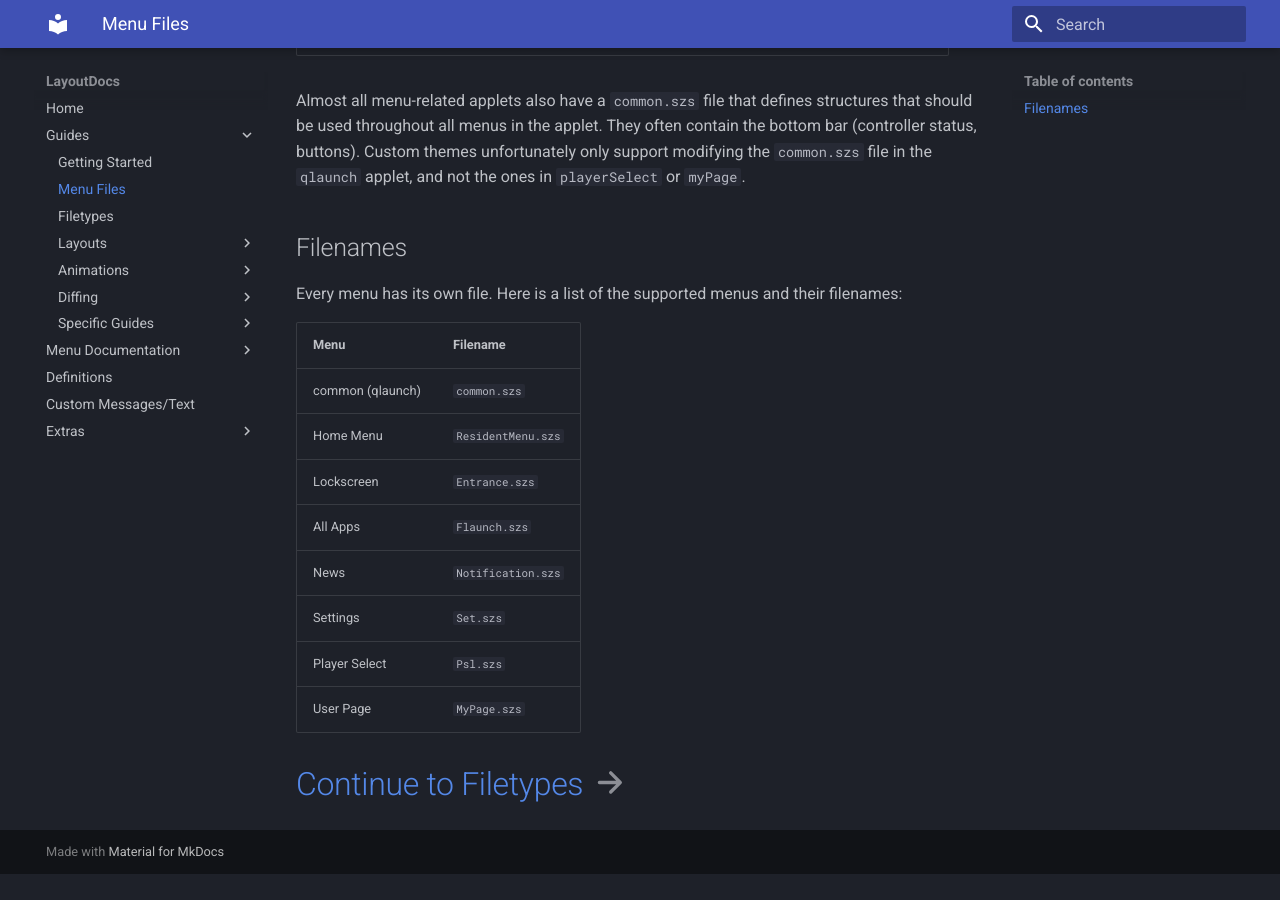
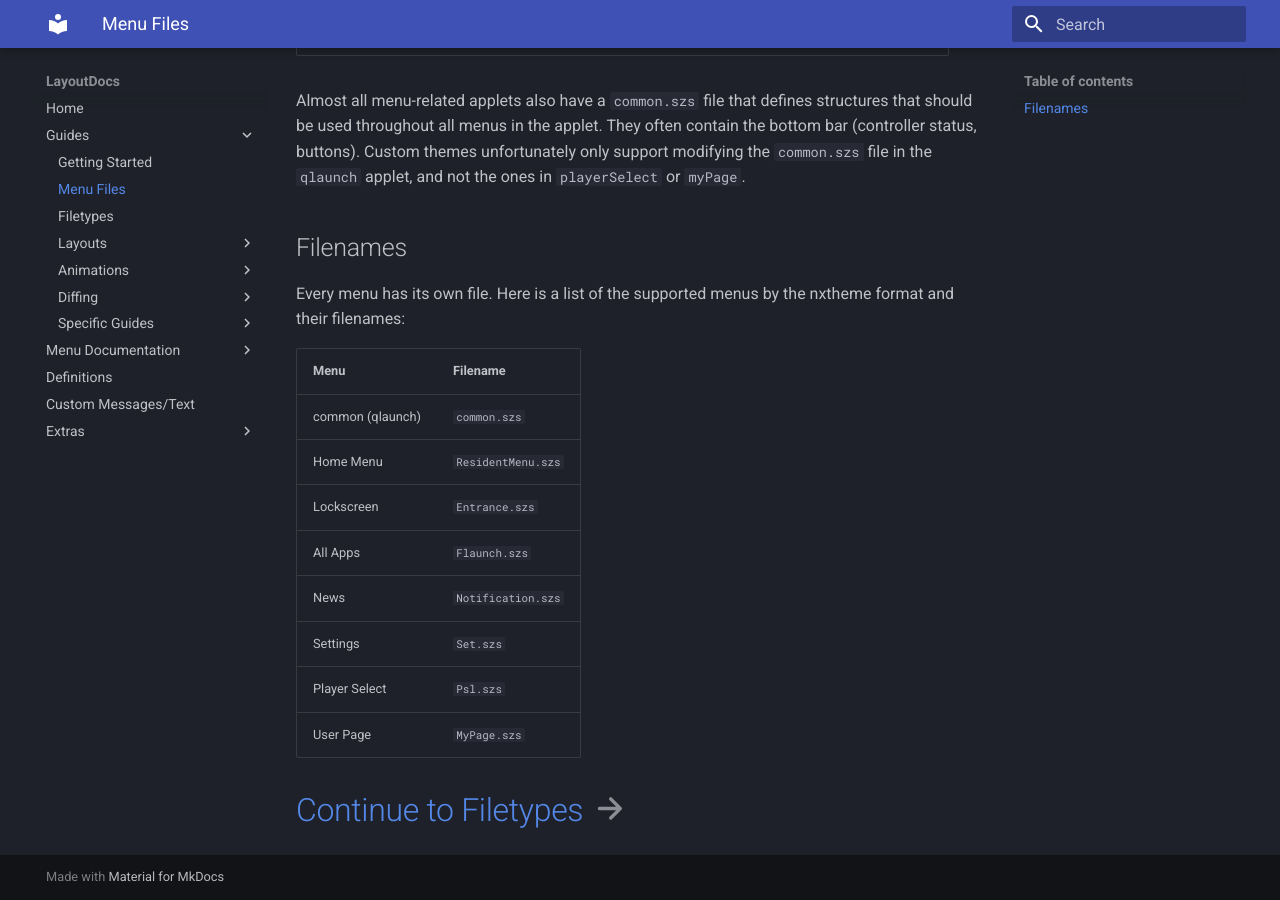
Before and after one commit to ThemezerNX/LayoutDocs, an MkDocs documentation site: the page built from docs/guide/menu-files.md, in a window 1280 px wide and 900 px high, scrolled down 519 px. Built offline with MkDocs 1.6.1 and Material for MkDocs 9.7.7, drawn with Linux system fonts in a browser that asks for light colours; before the commit the page ends 1393 px from its top, so only the background shows below that.

Commit message:
Update menu-files.md

```diff
--- a/docs/guide/menu-files.md
+++ b/docs/guide/menu-files.md
@@ -16,7 +16,7 @@ Almost all menu-related applets also have a `common.szs` file that defines struc
 
 ## Filenames
 
-Every menu has its own file. Here is a list of the supported menus and their filenames:
+Every menu has its own file. Here is a list of the supported menus by the nxtheme format and their filenames:
 
 | Menu             | Filename           |
 | ---------------- | ------------------ |
```
